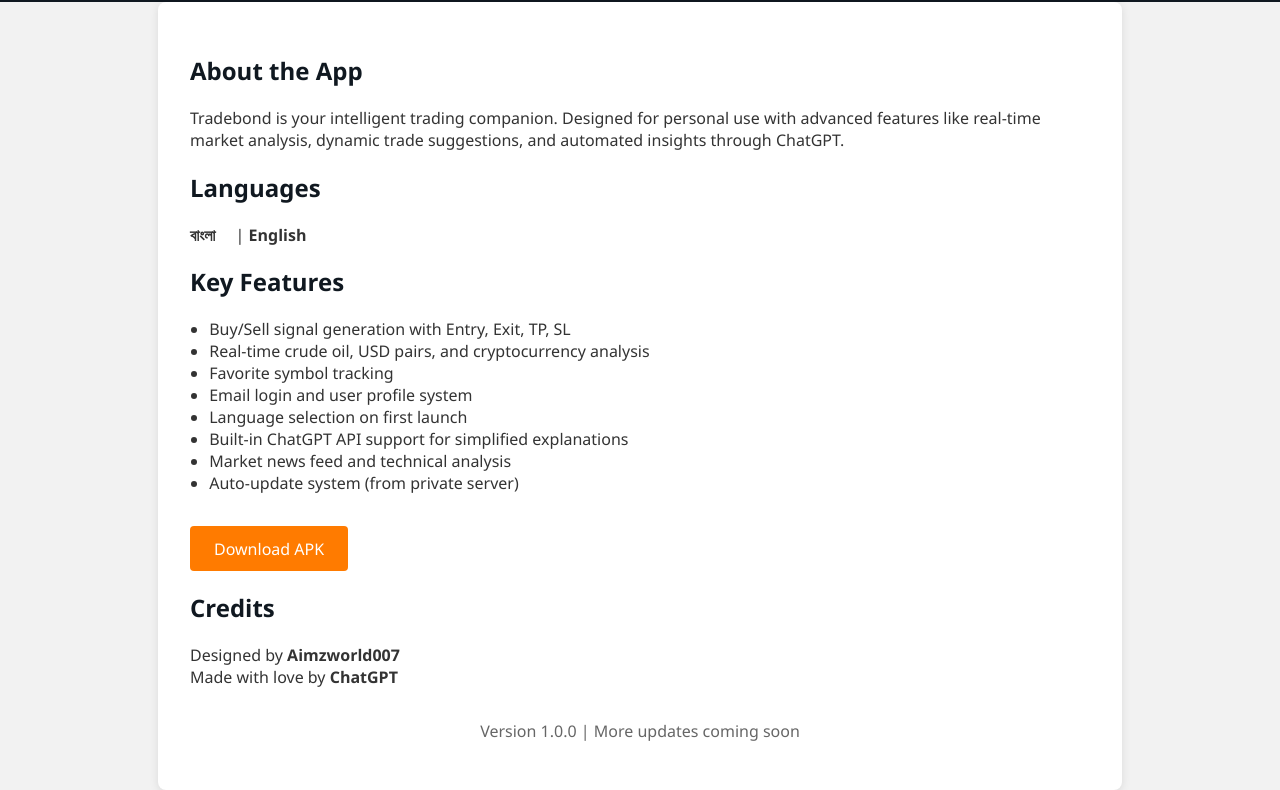
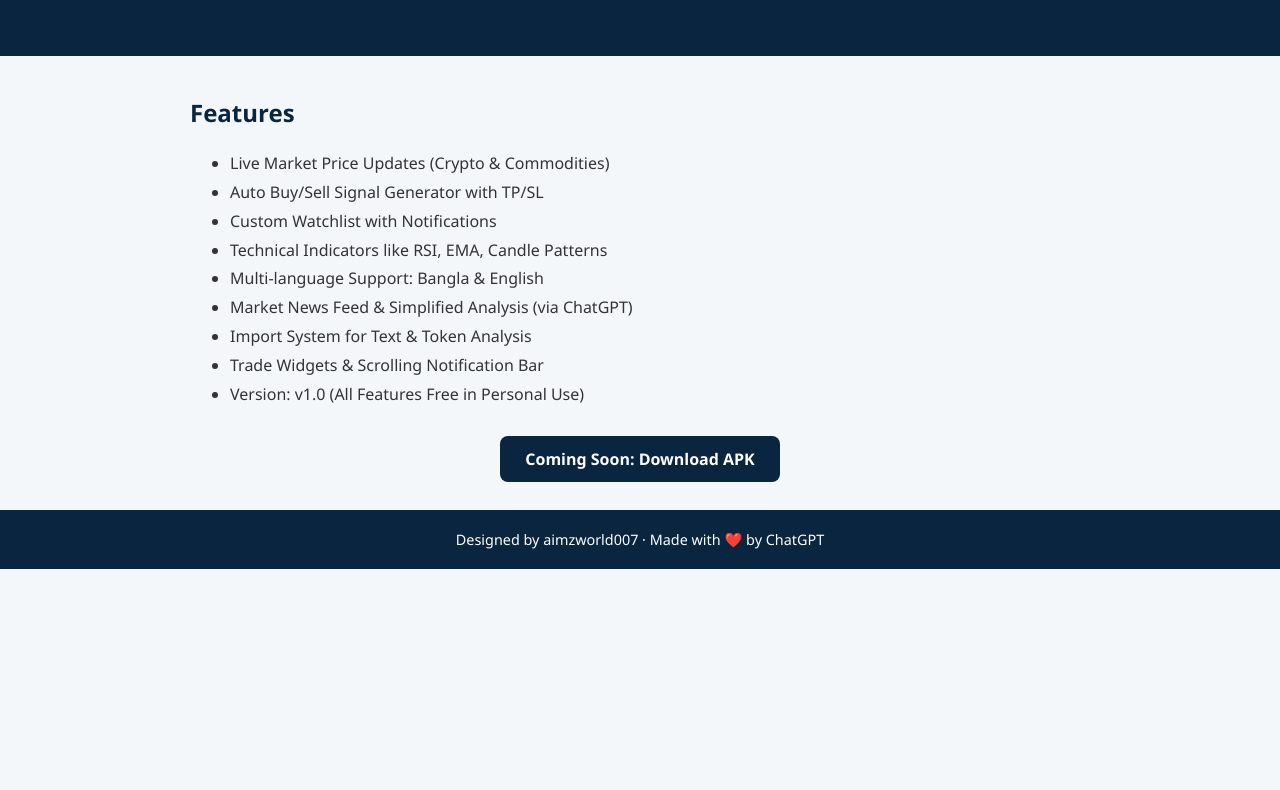
Before and after one commit to aimzworld007/Tradebond, a plain HTML site: page index.html in a window 1280 px wide. Shown: the part 154-944 px from the top of the page. After the commit the page ends 800 px from the top, so only its background shows below. Drawn offline with Linux system fonts and the light colour scheme.

Commit message:
Add files via upload

```diff
--- a/index.html
+++ b/index.html
@@ -3,94 +3,90 @@
 <html lang="en">
 <head>
     <meta charset="UTF-8">
+    <title>Tradebond — Digital Trading Assistant</title>
     <meta name="viewport" content="width=device-width, initial-scale=1.0">
-  <title>Tradebond | Digital Trading Assistant</title>
     <style>
         body {
+            font-family: 'Segoe UI', sans-serif;
+            background: #f4f7fa;
+            color: #333;
             margin: 0;
-      font-family: 'Segoe UI', Tahoma, Geneva, Verdana, sans-serif;
-      background: #f2f2f2;
-      color: #333;
+            padding: 0;
         }
         header {
-      background: #101820;
+            background-color: #0a2540;
             color: white;
-      padding: 1rem;
+            padding: 40px 20px;
             text-align: center;
         }
-    .container {
-      padding: 2rem;
+        header h1 {
+            margin: 0;
+            font-size: 3em;
+        }
+        header p {
+            font-size: 1.2em;
+        }
+        section {
+            padding: 40px 20px;
             max-width: 900px;
             margin: auto;
-      background: white;
-      border-radius: 8px;
-      box-shadow: 0 2px 10px rgba(0,0,0,0.1);
         }
-    h1, h2 {
-      color: #101820;
+        h2 {
+            color: #0a2540;
+            margin-top: 0;
         }
         ul {
-      padding-left: 1.2rem;
+            line-height: 1.8;
+        }
+        .cta {
+            text-align: center;
+            margin-top: 40px;
+        }
+        .cta a {
+            background-color: #0a2540;
+            color: white;
+            padding: 12px 25px;
+            text-decoration: none;
+            border-radius: 8px;
+            font-weight: bold;
         }
         footer {
+            background-color: #0a2540;
+            color: white;
             text-align: center;
-      margin-top: 2rem;
-      color: #666;
-    }
-    .btn-download {
-      display: inline-block;
-      padding: 0.7rem 1.5rem;
-      background: #ff7b00;
-      color: white;
-      text-decoration: none;
-      border-radius: 4px;
-      margin-top: 1rem;
-    }
-    .languages {
-      margin-top: 1rem;
-    }
-    .languages span {
-      margin-right: 1rem;
-      font-weight: bold;
+            padding: 20px;
+            font-size: 0.9em;
         }
     </style>
 </head>
 <body>
+
 <header>
     <h1>Tradebond</h1>
-    <p>Digital Trading Assistant</p>
+    <p>Digital Trading Assistant — Powered by AI</p>
 </header>
 
-  <div class="container">
-    <h2>About the App</h2>
-    <p>Tradebond is your intelligent trading companion. Designed for personal use with advanced features like real-time market analysis, dynamic trade suggestions, and automated insights through ChatGPT.</p>
-
-    <h2>Languages</h2>
-    <div class="languages">
-      <span>বাংলা</span> | <span>English</span>
+<section>
+    <h2>Features</h2>
+    <ul>
+        <li>Live Market Price Updates (Crypto & Commodities)</li>
+        <li>Auto Buy/Sell Signal Generator with TP/SL</li>
+        <li>Custom Watchlist with Notifications</li>
+        <li>Technical Indicators like RSI, EMA, Candle Patterns</li>
+        <li>Multi-language Support: Bangla & English</li>
+        <li>Market News Feed & Simplified Analysis (via ChatGPT)</li>
+        <li>Import System for Text & Token Analysis</li>
+        <li>Trade Widgets & Scrolling Notification Bar</li>
+        <li>Version: v1.0 (All Features Free in Personal Use)</li>
+    </ul>
+    <div class="cta">
+        <a href="#">Coming Soon: Download APK</a>
     </div>
-
-    <h2>Key Features</h2>
-    <ul>
-      <li>Buy/Sell signal generation with Entry, Exit, TP, SL</li>
-      <li>Real-time crude oil, USD pairs, and cryptocurrency analysis</li>
-      <li>Favorite symbol tracking</li>
-      <li>Email login and user profile system</li>
-      <li>Language selection on first launch</li>
-      <li>Built-in ChatGPT API support for simplified explanations</li>
-      <li>Market news feed and technical analysis</li>
-      <li>Auto-update system (from private server)</li>
-    </ul>
-
-    <a href="#" class="btn-download">Download APK</a>
-
-    <h2>Credits</h2>
-    <p>Designed by <strong>Aimzworld007</strong><br>
-    Made with love by <strong>ChatGPT</strong></p>
+</section>
 
 <footer>
-      <p>Version 1.0.0 | More updates coming soon</p>
+    Designed by aimzworld007 · Made with ❤️ by ChatGPT
 </footer>
-  </div>
+
 </body>
 </html>
```
Lines whose indentation alone changed are shown as unchanged.
